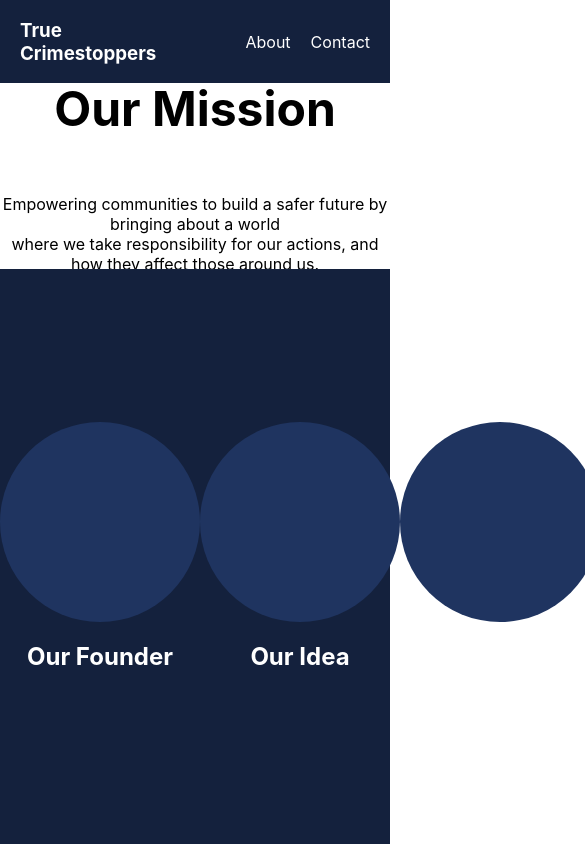
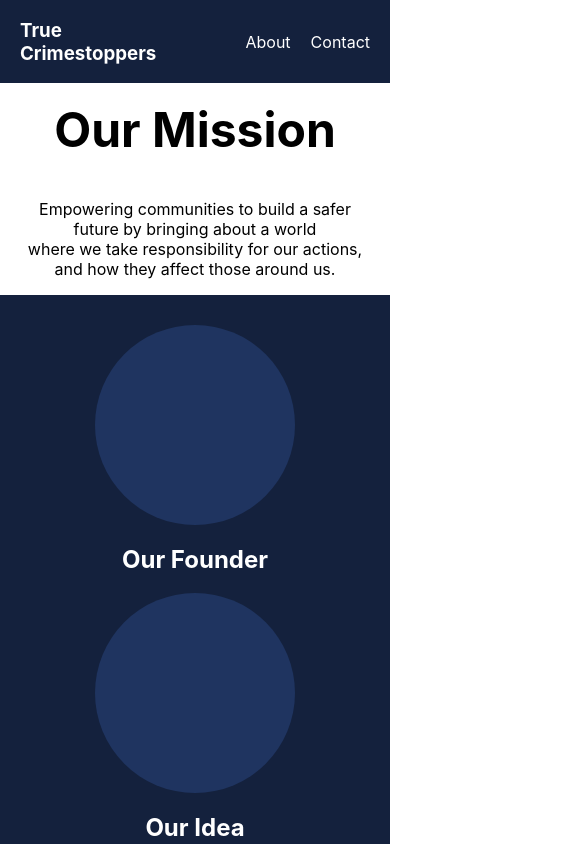
Before and after one commit to berneymark/TrueCrimestoppers, a React (Create React App) app: page /about in a window 390 px wide. Shown: the top 844 px of the page, 585 px wide, since content can reach past the window. Built offline with nearby package versions, Linux system fonts and the light colour scheme.

Commit message:
updated mobile friendly CSS for about and home pages

```diff
--- a/src/App.css
+++ b/src/App.css
@@ -94,7 +94,7 @@ main a:hover {
 #about-page {
   /* Align */
   flex-direction: column;
-  justify-content: end;
+  justify-content: start;
 
   height: calc(100vh - 60px);
 }
@@ -221,6 +221,19 @@ main a:hover {
     font-size: 3em;
   }
 
+  main p, h1, h2, h3 {
+    padding: 0 20px;
+    /* width: calc(100vw - 40px); */
+  }
+
+  nav {
+    padding: 0;
+    width: 100vw;
+  }
+  nav ul {
+    padding-right: 20px;
+  }
+
   #home-page {
     text-align: center;
   }
@@ -229,4 +242,24 @@ main a:hover {
     display: inline;
     padding: 0px 0px 0px 10px;
   }
+
+  #about-page {
+    height: 100%;
+  }
+
+  #about-hero {
+    display: block;
+    height: 100%;
+  }
+
+  #about-features {
+    display: block;
+    flex-direction: column;
+    height: 100%;
+    padding-top: 30px;
+  }
+
+  #about-features > div {
+    /* padding-top: 5px; */
+  }
 }
```
